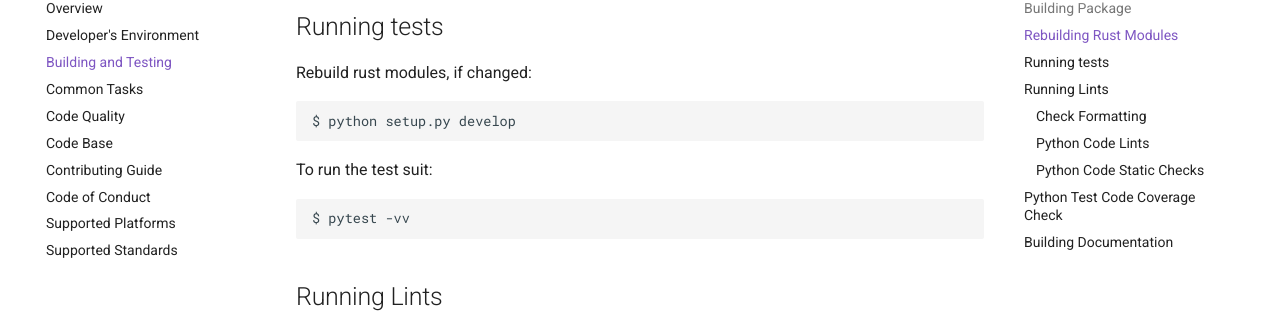
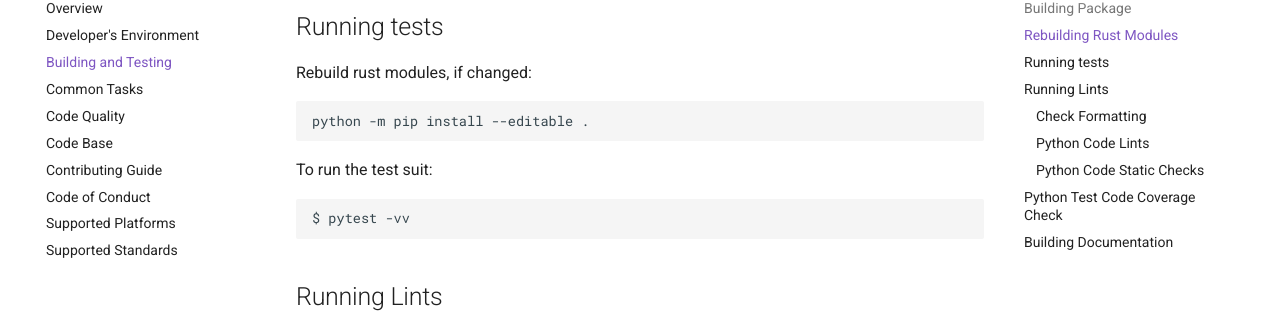
Before and after one commit to gufolabs/gufo_ping, an MkDocs documentation site: the page built from docs/dev/testing.md, in a window 1280 px wide and 900 px high, scrolled down 549 px. Shown: the part 148-461 px from the top of the window. Built offline with MkDocs 1.6.1 and Material for MkDocs 9.7.7, drawn with Linux system fonts in a browser that asks for light colours; comment, search, counter and statistics services are not loaded.

Commit message:
Fix testing docs

````diff
--- a/docs/dev/testing.md
+++ b/docs/dev/testing.md
@@ -28,7 +28,7 @@ $ python -m pip install --editable .
 Rebuild rust modules, if changed:
 
 ```
-$ python setup.py develop
+python -m pip install --editable .
 ```
 
 To run the test suit:
````
